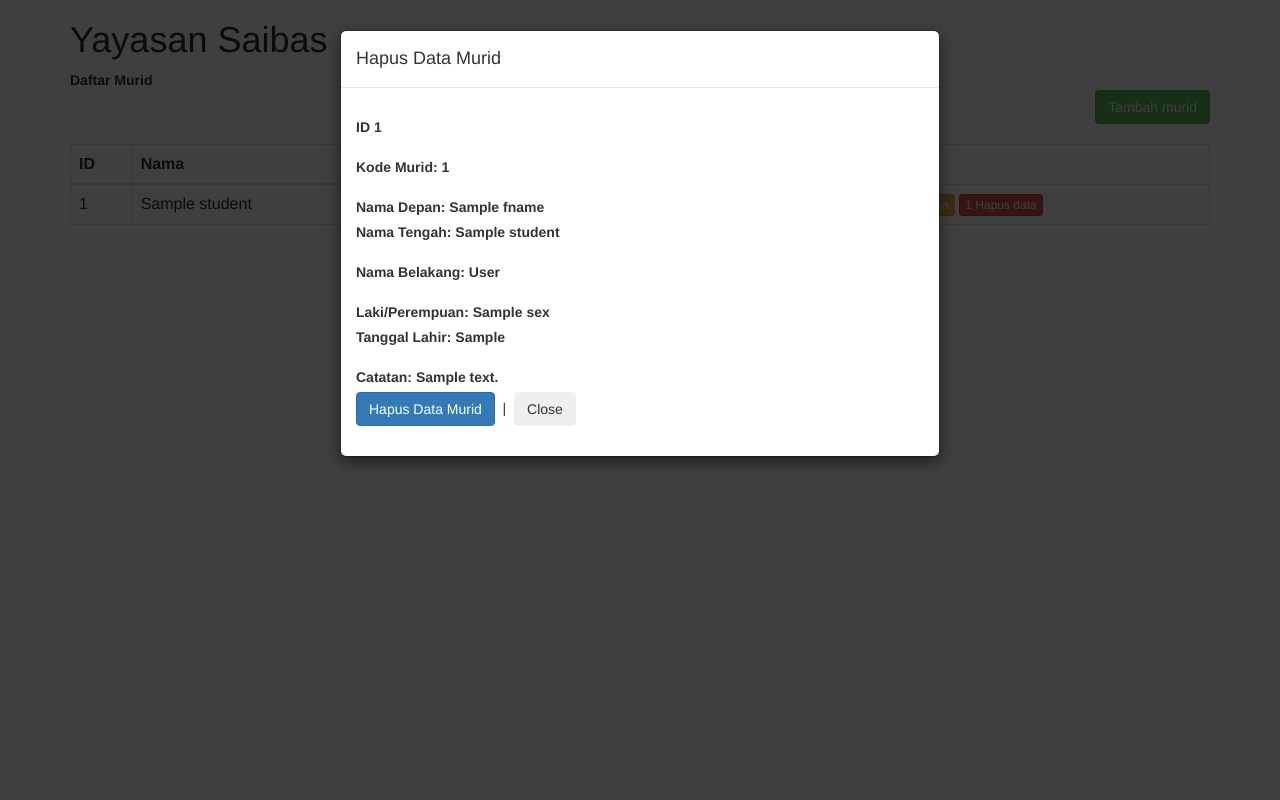
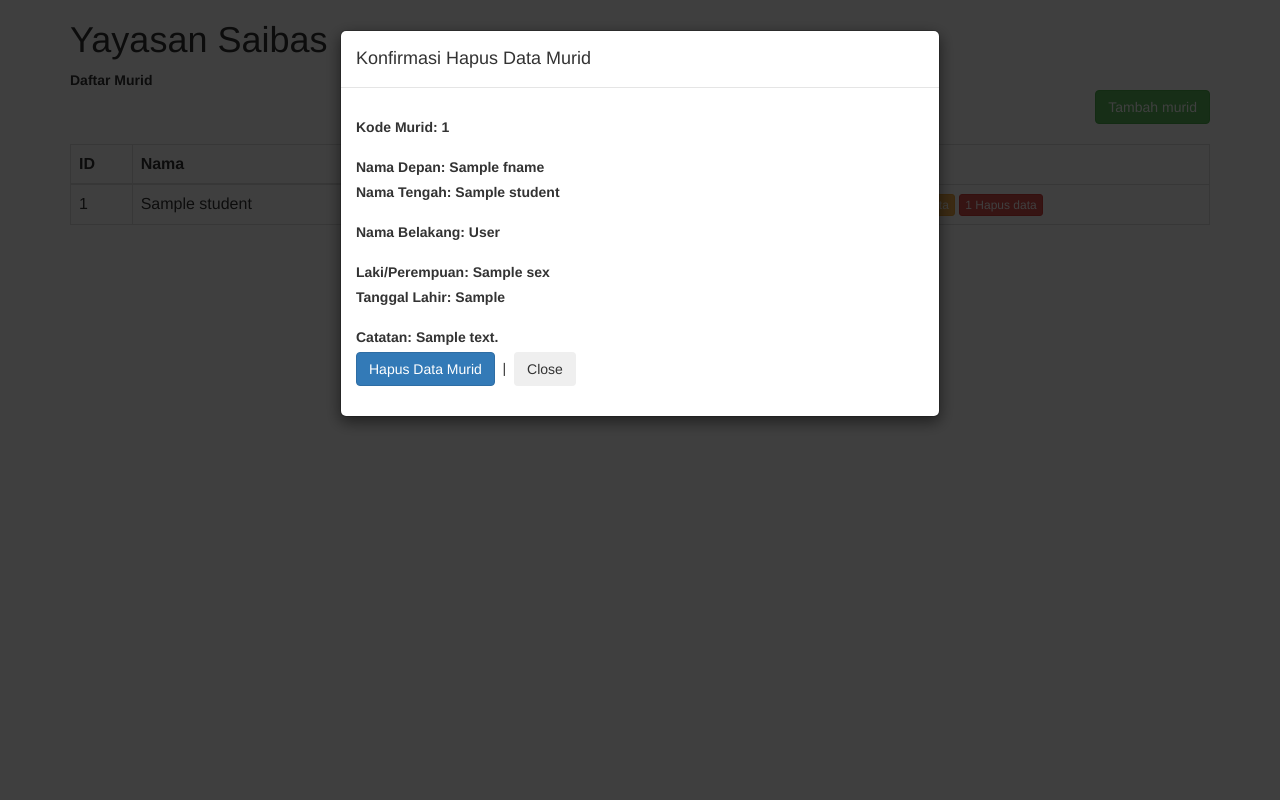
Before and after one commit to arieabisha/Saibas-Portal, a Flask app: template templates/index.html in a window 1280 px wide, after a click that opens the changed part. Run offline with Flask 3, Linux system fonts and the light colour scheme; the template is opened without the code that fills it: most values are stand-ins (such as "Sample title", 1, 10 or a date in 2020).

Commit message:
readonly id inputs removed from delete & update forms. minor changes

```diff
--- a/templates/studentdelete.html
+++ b/templates/studentdelete.html
@@ -3,17 +3,13 @@
     <div class="modal-content">
 
       <div class="modal-header">
-        <h4 class="modal-title">Hapus Data Murid</h4>
+        <h4 class="modal-title">Konfirmasi Hapus Data Murid</h4>
       </div>
 
       <div class="modal-body">
         <form action="/student/delete" method="post">
 
           <input type="hidden" name= "id" value="{{student.id}}">
-
-          <div class="form-group">
-            <label>ID {{student.id}}</label>
-          </div>
 
           <div class="form-group">
             <label>Kode Murid: {{student.stdid}}</label>
--- a/templates/studentedit.html
+++ b/templates/studentedit.html
@@ -12,8 +12,6 @@
           <div class="form-group">
             <label>ID</label>
             <input type="hidden" name= "id" value="{{student.id}}">
-            <input type="text" class="form-control" name="id" value="{{student.id}}" readonly>
-          </div>
 
           <div class="form-group">
             <label>Kode Murid</label>
--- a/templates/studentlist.html
+++ b/templates/studentlist.html
@@ -34,8 +34,9 @@
 -->
 
   </td>
+  <!--edit student-->
    {% include 'studentedit.html' %}
 </tr>
-<!--edit student-->
+<!--delete student-->
 
  {% include 'studentdelete.html' %}
```
